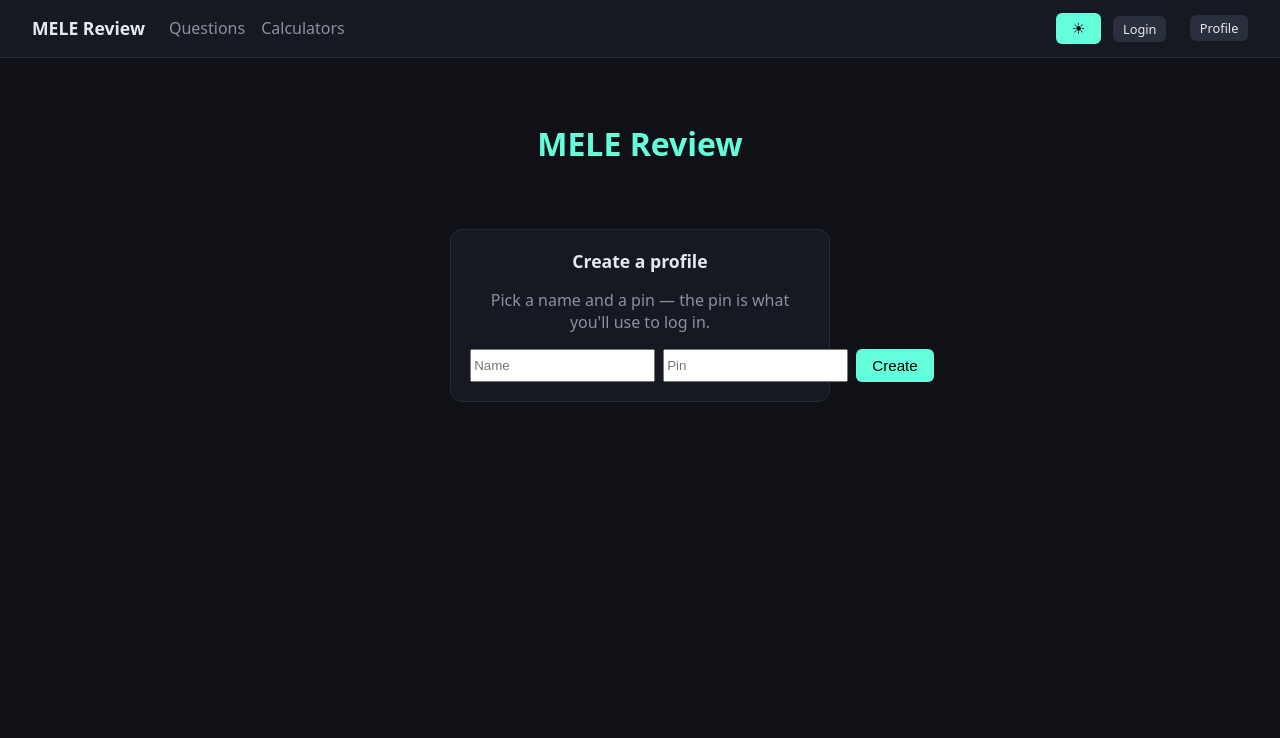
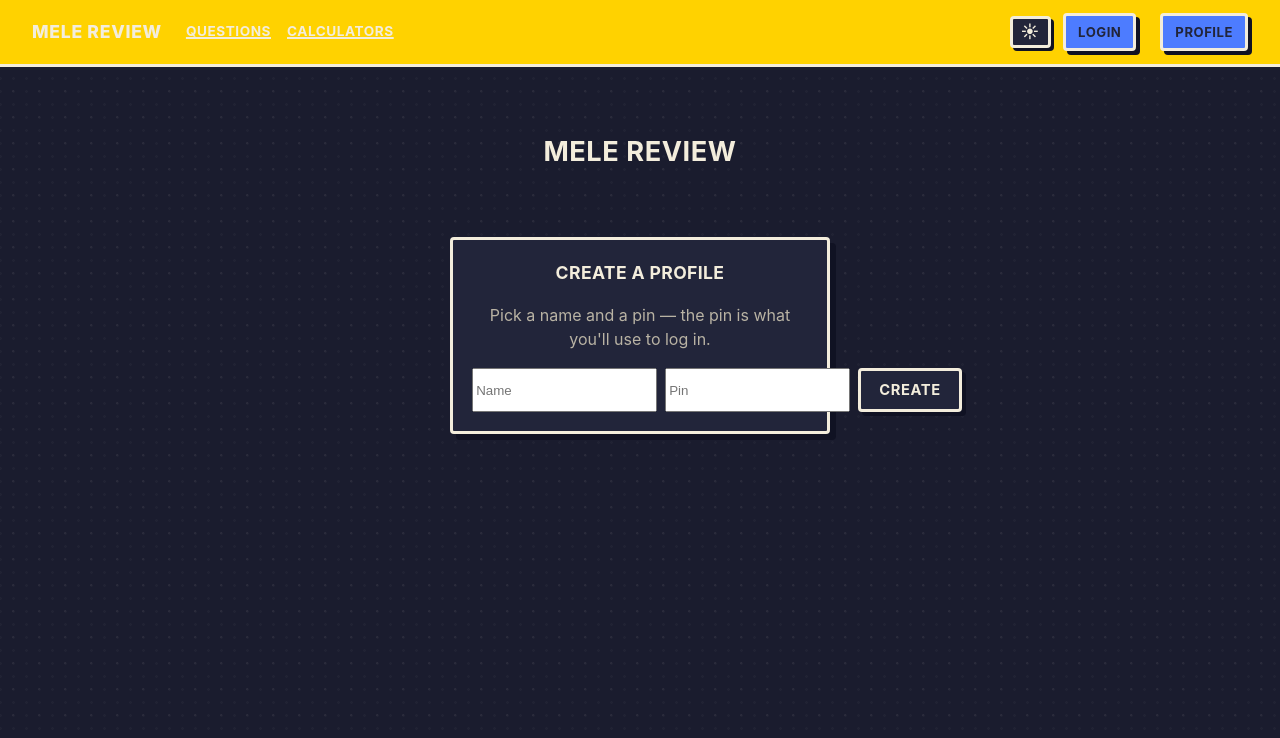
Before and after one commit to NovaProtocol/MELEReviewSite, a FastAPI app: page /login in a window 1280 px wide. Shown: the top 738 px of the page. Run offline with FastAPI, Linux system fonts and the light colour scheme.

Commit message:
feat: neo-brutalism theme (light + dark)

```diff
--- a/web/static/css/main.css
+++ b/web/static/css/main.css
@@ -1,146 +1,397 @@
-:root {
-    --bg: #0f1117;
-    --panel: #161922;
-    --border: #262a36;
-    --text: #e6e8ee;
-    --muted: #8b90a0;
-    --accent: #64ffda;
-    --danger: #ff6b6b;
-    --ok: #3ddc84;
-    --bad: #ff6b6b;
+/* ============================================================
+   MELE Review — Neo-brutalism theme (light + dark)
+   ============================================================ */
+
+/* ---------- shared layout ---------- */
+* { box-sizing: border-box; }
+body { margin: 0; font-family: 'Space Grotesk', 'Inter', system-ui, sans-serif; line-height: 1.55; }
+a { text-decoration: none; }
+
+/* ============================================================
+   NEO-BRUTALISM (dark)
+   ============================================================ */
+body.theme-neo-dark {
+  --ink: #f3eddc;
+  --muted-ink: #b9b3a4;
+  --paper: #1a1c2e;
+  --paper-2: #22253a;
+  --shadow: #101223;
+  --accent: #ffd200;
+  --red: #ff5a5f;
+  --blue: #4d7cff;
+  --mint: #17c3a6;
+  --border: 3px solid #f3eddc;
+  --r: 4px;
+  background: var(--paper);
+  color: var(--ink);
+  background-image:
+    radial-gradient(rgba(243, 237, 220, 0.045) 1px, transparent 1.6px),
+    radial-gradient(rgba(243, 237, 220, 0.03) 1px, transparent 1.6px);
+  background-size: 26px 26px, 13px 13px;
+  background-position: 0 0, 7px 7px;
 }
-.theme-neo-light {
-    --bg: #f4f5f7;
-    --panel: #ffffff;
-    --border: #d1d5db;
-    --text: #1f2937;
-    --muted: #6b7280;
-    --accent: #059669;
-    --danger: #dc2626;
-    --ok: #16a34a;
-    --bad: #dc2626;
+
+/* ============================================================
+   NEO-BRUTALISM (light)
+   ============================================================ */
+body.theme-neo-light {
+  --ink: #1a1a22;
+  --muted-ink: #6b6a72;
+  --paper: #fbf6ec;
+  --paper-2: #ffffff;
+  --shadow: #1a1a22;
+  --accent: #ffd200;
+  --red: #ff5a5f;
+  --blue: #4d7cff;
+  --mint: #17c3a6;
+  --border: 3px solid #1a1a22;
+  --r: 4px;
+  background: var(--paper);
+  color: var(--ink);
+  background-image:
+    radial-gradient(rgba(26, 26, 34, 0.05) 1px, transparent 1.6px),
+    radial-gradient(rgba(26, 26, 34, 0.03) 1px, transparent 1.6px);
+  background-size: 26px 26px, 13px 13px;
+  background-position: 0 0, 7px 7px;
 }
-.theme-neo-dark {
-    --bg: #0f1117;
-    --panel: #161922;
-    --border: #262a36;
-    --text: #e6e8ee;
-    --muted: #8b90a0;
-    --accent: #64ffda;
-    --danger: #ff6b6b;
-    --ok: #3ddc84;
-    --bad: #ff6b6b;
+
+/* ---------- global: text, links, headings ---------- */
+a { color: var(--blue); }
+a:hover { text-decoration: underline; }
+h1, h2, h3, h4 { text-transform: uppercase; letter-spacing: .02em; color: var(--ink); }
+
+/* ---------- nav (topnav) ---------- */
+.topnav {
+  display: flex;
+  align-items: center;
+  gap: 1.5rem;
+  padding: 0.8rem 2rem;
+  background: var(--accent);
+  border-bottom: var(--border);
 }
-* { box-sizing: border-box; }
-body { background: var(--bg); color: var(--text); font-family: system-ui, sans-serif; margin: 0; }
-a { color: var(--accent); text-decoration: none; }
-
-.topnav { display: flex; align-items: center; gap: 1.5rem; padding: 0.8rem 2rem; border-bottom: 1px solid var(--border); background: var(--panel); }
-.topnav .brand { font-weight: 700; font-size: 1.1rem; color: var(--text); }
+.topnav .brand {
+  font-weight: 800;
+  font-size: 1.1rem;
+  color: var(--ink);
+  text-transform: uppercase;
+  letter-spacing: .04em;
+  text-decoration: none;
+}
 .nav-links { display: flex; gap: 1rem; }
-.nav-links a { color: var(--muted); }
-.nav-links a:hover { color: var(--text); }
+.nav-links a {
+  color: var(--ink);
+  font-weight: 700;
+  text-transform: uppercase;
+  font-size: .85rem;
+  letter-spacing: .04em;
+  text-decoration: underline;
+  text-decoration-thickness: 2px;
+}
+.nav-links a:hover { text-decoration-thickness: 3px; }
 .nav-right { margin-left: auto; display: flex; align-items: center; gap: 0.75rem; }
 #nav-logged-in { display: flex; align-items: center; gap: 0.75rem; }
-.btn-icon { background: transparent; border: 1px solid var(--border); color: var(--text); cursor: pointer; font-size: 1.1rem; padding: 0.25rem 0.5rem; border-radius: 6px; line-height: 1; }
-.btn-icon:hover { border-color: var(--accent); color: var(--accent); }
 
+/* ---------- buttons ---------- */
+.btn {
+  display: inline-flex;
+  align-items: center;
+  justify-content: center;
+  gap: 6px;
+  padding: 10px 18px;
+  font-size: .92rem;
+  font-weight: 700;
+  cursor: pointer;
+  font-family: inherit;
+  text-decoration: none;
+  background: var(--paper-2);
+  color: var(--ink);
+  border: var(--border);
+  border-radius: var(--r);
+  box-shadow: 4px 4px 0 0 var(--shadow);
+  text-transform: uppercase;
+  letter-spacing: .04em;
+  transition: box-shadow 60ms, transform 60ms;
+}
+.btn:hover { box-shadow: 2px 2px 0 0 var(--shadow); transform: translate(2px, 2px); text-decoration: none; }
+.btn:active { box-shadow: none; transform: translate(4px, 4px); }
+.btn-primary { background: var(--accent); color: var(--ink); }
+.btn-secondary { background: var(--blue); color: var(--paper-2); }
+.btn-danger { background: var(--red); color: var(--paper-2); }
+.btn-sm { padding: 6px 12px; font-size: .82rem; }
+.btn-icon {
+  background: var(--paper-2);
+  border: var(--border);
+  color: var(--ink);
+  cursor: pointer;
+  font-size: 1.1rem;
+  padding: 0.25rem 0.5rem;
+  border-radius: var(--r);
+  line-height: 1;
+  box-shadow: 3px 3px 0 0 var(--shadow);
+  transition: box-shadow 60ms, transform 60ms;
+}
+.btn-icon:hover { box-shadow: 1px 1px 0 0 var(--shadow); transform: translate(2px, 2px); }
+.btn-ghost { background: var(--paper-2); color: var(--ink); }
+
+/* ---------- main / container ---------- */
 main { padding: 2rem; }
 .container { max-width: 1000px; margin: 0 auto; }
 .narrow { max-width: 560px; }
-h1 { color: var(--accent); margin: 0 0 0.5rem; }
-.subtitle { color: var(--muted); margin-bottom: 2rem; }
-.back-link { color: var(--muted); display: inline-block; margin-bottom: 1rem; }
+h1 { font-size: 1.7rem; margin: 0 0 0.5rem; color: var(--ink); }
+.subtitle { color: var(--muted-ink); margin-bottom: 2rem; font-weight: 600; }
+.back-link { color: var(--muted-ink); display: inline-block; margin-bottom: 1rem; }
 
-.btn { padding: 0.5rem 1rem; background: var(--accent); color: #000; border: none; border-radius: 6px; cursor: pointer; font-size: 0.95rem; }
-.btn-secondary { background: #2a2f3d; color: var(--text); }
-.btn-danger { background: var(--danger); color: #fff; }
-.btn-sm { padding: 0.25rem 0.6rem; font-size: 0.8rem; }
-
+/* ---------- forms ---------- */
 .form-group { margin-bottom: 1rem; }
-.form-group label { display: block; color: var(--muted); margin-bottom: 0.3rem; font-size: 0.85rem; }
-.form-group input, .form-group select, .form-group textarea {
-  width: 100%; padding: 0.5rem; background: var(--panel); border: 1px solid var(--border);
-  border-radius: 6px; color: var(--text); font-size: 0.95rem;
+.form-group label { display: block; color: var(--muted-ink); margin-bottom: 0.3rem; font-size: 0.85rem; font-weight: 600; }
+.form-group input,
+.form-group select,
+.form-group textarea {
+  width: 100%;
+  padding: 10px 12px;
+  background: var(--paper-2);
+  border: var(--border);
+  border-radius: var(--r);
+  color: var(--ink);
+  font-size: 0.95rem;
+  font-weight: 600;
+  font-family: inherit;
+}
+.form-group input::placeholder,
+.form-group textarea::placeholder { color: var(--muted-ink); }
+.form-group input:focus,
+.form-group select:focus,
+.form-group textarea:focus {
+  outline: 3px solid var(--accent);
 }
 .row2 { display: grid; grid-template-columns: 1fr 1fr; gap: 1rem; }
 .form-actions { display: flex; gap: 0.75rem; margin-top: 1rem; }
-.error-text { color: var(--danger); }
-.muted { color: var(--muted); }
+.error-text { color: var(--red); }
+.muted { color: var(--muted-ink); }
 .hidden { display: none; }
 
-/* login */
+/* ---------- login ---------- */
 .login-wrap { max-width: 760px; margin: 2rem auto; text-align: center; }
-.login-sub { color: var(--muted); }
+.login-sub { color: var(--muted-ink); }
+.login-hint { color: var(--muted-ink); font-size: 0.8rem; font-style: italic; margin: 0.5rem 0 0; }
 .account-grid { display: flex; flex-wrap: wrap; gap: 1rem; justify-content: center; margin: 2rem 0; }
 .account-card {
-  width: 120px; padding: 1.2rem 0.5rem; background: var(--panel); border: 1px solid var(--border);
-  border-radius: 12px; cursor: pointer; display: flex; flex-direction: column; align-items: center; gap: 0.5rem;
+  width: 120px;
+  padding: 1.2rem 0.5rem;
+  background: var(--paper-2);
+  border: var(--border);
+  border-radius: var(--r);
+  cursor: pointer;
+  display: flex;
+  flex-direction: column;
+  align-items: center;
+  gap: 0.5rem;
+  color: var(--ink);
+  font-weight: 700;
+  box-shadow: 4px 4px 0 0 var(--shadow);
+  transition: box-shadow 60ms, transform 60ms;
 }
-.account-card:hover { border-color: var(--accent); }
+.account-card:hover { box-shadow: 2px 2px 0 0 var(--shadow); transform: translate(2px, 2px); }
 .account-card .avatar {
-  width: 48px; height: 48px; border-radius: 50%; background: var(--accent); color: #000;
-  display: flex; align-items: center; justify-content: center; font-weight: 700; font-size: 1.3rem;
+  width: 48px;
+  height: 48px;
+  border-radius: 8px;
+  background: var(--accent);
+  color: var(--ink);
+  border: 2px solid var(--ink);
+  display: flex;
+  align-items: center;
+  justify-content: center;
+  font-weight: 700;
+  font-size: 1.3rem;
 }
-.add-account { margin: 1.5rem auto 0; max-width: 380px; background: var(--panel); border: 1px solid var(--border); border-radius: 12px; padding: 1.2rem; }
-.add-account h2 { margin: 0 0 0.4rem; font-size: 1.1rem; color: var(--text); }
+.add-account {
+  margin: 1.5rem auto 0;
+  max-width: 380px;
+  background: var(--paper-2);
+  border: var(--border);
+  border-radius: var(--r);
+  padding: 1.2rem;
+  box-shadow: 6px 6px 0 0 var(--shadow);
+}
+.add-account h2 { margin: 0 0 0.4rem; font-size: 1.1rem; color: var(--ink); }
 .add-account-form { display: flex; gap: 0.5rem; margin-top: 0.9rem; }
 .empty-state { margin: 1rem 0; }
 .empty-state .login-sub { font-size: 1rem; }
+
+/* ---------- pin overlay ---------- */
 .pin-overlay { position: fixed; inset: 0; background: rgba(0,0,0,0.7); display: flex; align-items: center; justify-content: center; }
 .pin-overlay[hidden] { display: none; }
-.pin-card { background: var(--panel); border: 1px solid var(--border); border-radius: 12px; padding: 2rem; width: 300px; text-align: center; }
+.pin-card {
+  background: var(--paper-2);
+  border: var(--border);
+  border-radius: var(--r);
+  padding: 2rem;
+  width: 300px;
+  text-align: center;
+  box-shadow: 8px 8px 0 0 var(--shadow);
+}
 .pin-card input { margin: 1rem 0; font-size: 1.2rem; text-align: center; }
 .pin-actions { display: flex; gap: 0.5rem; justify-content: center; }
 
-/* questions */
-.q-toolbar { display: flex; gap: 0.75rem; align-items: center; margin-bottom: 1.5rem; flex-wrap: wrap; }
-.q-toolbar input, .q-toolbar select { background: var(--panel); border: 1px solid var(--border); border-radius: 6px; color: var(--text); padding: 0.5rem; }
+/* ---------- questions ---------- */
+.q-toolbar {
+  display: flex;
+  gap: 0.75rem;
+  align-items: center;
+  margin-bottom: 1.5rem;
+  flex-wrap: wrap;
+}
+.q-toolbar input,
+.q-toolbar select {
+  background: var(--paper-2);
+  border: var(--border);
+  border-radius: var(--r);
+  color: var(--ink);
+  padding: 10px 12px;
+  font-weight: 600;
+  font-family: inherit;
+}
+.q-toolbar input::placeholder { color: var(--muted-ink); }
+.q-toolbar input:focus { outline: 3px solid var(--accent); }
 .q-toolbar input { flex: 1; min-width: 200px; }
-.toggle { color: var(--muted); font-size: 0.9rem; display: flex; align-items: center; gap: 0.4rem; }
-.q-card { background: var(--panel); border: 1px solid var(--border); border-radius: 10px; padding: 1.2rem; margin-bottom: 1rem; }
+.toggle { color: var(--muted-ink); font-size: 0.9rem; display: flex; align-items: center; gap: 0.4rem; }
+
+.q-card {
+  background: var(--paper-2);
+  border: var(--border);
+  border-radius: var(--r);
+  padding: 1.2rem;
+  margin-bottom: 1rem;
+  box-shadow: 6px 6px 0 0 var(--shadow);
+}
 .q-card.inactive { opacity: 0.55; border-style: dashed; }
-.q-text { margin: 0 0 0.75rem; font-size: 1.05rem; }
+.q-text { margin: 0 0 0.75rem; font-size: 1.05rem; font-weight: 700; }
 .q-tags { display: flex; gap: 0.4rem; flex-wrap: wrap; margin-bottom: 0.75rem; }
-.q-tag { background: #1d2333; color: var(--accent); border-radius: 20px; padding: 0.15rem 0.6rem; font-size: 0.75rem; }
+.q-tag {
+  background: var(--blue);
+  color: var(--paper-2);
+  border: 2px solid var(--ink);
+  border-radius: 20px;
+  padding: 0.15rem 0.6rem;
+  font-size: 0.75rem;
+  font-weight: 700;
+  text-transform: uppercase;
+}
 .q-choices { display: grid; gap: 0.4rem; }
-.q-choice { text-align: left; padding: 0.6rem 0.8rem; background: #1c212d; border: 1px solid var(--border); border-radius: 6px; color: var(--text); cursor: pointer; font-size: 0.95rem; }
-.q-choice:hover { border-color: var(--accent); }
-.q-choice.chosen { border-color: var(--accent); background: #14332c; }
+.q-choice {
+  text-align: left;
+  padding: 0.6rem 0.8rem;
+  background: var(--paper);
+  border: var(--border);
+  border-radius: var(--r);
+  color: var(--ink);
+  cursor: pointer;
+  font-size: 0.95rem;
+  font-weight: 600;
+  box-shadow: 3px 3px 0 0 var(--shadow);
+  transition: box-shadow 60ms, transform 60ms;
+}
+.q-choice:hover { box-shadow: 1px 1px 0 0 var(--shadow); transform: translate(2px, 2px); }
+.q-choice.chosen { background: var(--accent); color: var(--ink); }
+.q-choice:disabled { opacity: 0.5; cursor: default; box-shadow: none; transform: none; }
 .q-feedback { margin-top: 0.75rem; }
-.badge { display: inline-block; padding: 0.2rem 0.6rem; border-radius: 20px; font-size: 0.75rem; font-weight: 600; margin-right: 0.4rem; }
-.badge.ok { background: #123524; color: var(--ok); }
-.badge.bad { background: #3a1616; color: var(--bad); }
-.reveal { color: var(--accent); margin: 0.4rem 0 0; }
-.q-solution { background: #1c212d; border-radius: 6px; padding: 0.75rem; margin-top: 0.5rem; font-size: 0.9rem; color: var(--muted); }
-.login-hint { color: var(--muted); font-size: 0.8rem; font-style: italic; margin: 0.5rem 0 0; }
-.q-choice:disabled { opacity: 0.5; cursor: default; }
+
+.badge {
+  display: inline-block;
+  padding: 0.2rem 0.6rem;
+  border-radius: 20px;
+  font-size: 0.75rem;
+  font-weight: 700;
+  margin-right: 0.4rem;
+  border: 2px solid var(--ink);
+}
+.badge.ok { background: var(--mint); color: var(--paper-2); }
+.badge.bad { background: var(--red); color: var(--paper-2); }
+.reveal { color: var(--ink); margin: 0.4rem 0 0; font-weight: 800; }
+.q-solution {
+  background: var(--ink);
+  color: var(--paper);
+  border: 3px solid var(--ink);
+  border-radius: var(--r);
+  padding: 0.75rem;
+  margin-top: 0.5rem;
+  font-size: 0.9rem;
+}
 .q-actions { display: flex; align-items: center; gap: 0.75rem; margin-top: 0.75rem; }
 
-/* calculators */
+/* ---------- calculators ---------- */
 .cycle-grid { display: grid; grid-template-columns: repeat(auto-fill, minmax(260px, 1fr)); gap: 1rem; }
-.cycle-card { background: var(--panel); border: 1px solid var(--border); border-radius: 10px; padding: 1.2rem; color: var(--text); }
-.cycle-card:hover { border-color: var(--accent); }
-.cycle-card h3 { color: var(--accent); margin: 0 0 0.4rem; }
-.cycle-card p { margin: 0; color: var(--muted); font-size: 0.85rem; }
-.result-box { margin-top: 1rem; background: var(--panel); border: 1px solid var(--border); border-radius: 8px; padding: 1rem; }
+.cycle-card {
+  background: var(--paper-2);
+  border: var(--border);
+  border-radius: var(--r);
+  padding: 1.2rem;
+  color: var(--ink);
+  box-shadow: 6px 6px 0 0 var(--shadow);
+  transition: box-shadow 60ms, transform 60ms;
+}
+.cycle-card:hover { box-shadow: 3px 3px 0 0 var(--shadow); transform: translate(3px, 3px); }
+.cycle-card h3 { color: var(--ink); margin: 0 0 0.4rem; text-transform: uppercase; }
+.cycle-card p { margin: 0; color: var(--muted-ink); font-size: 0.85rem; }
+.result-box {
+  margin-top: 1rem;
+  background: var(--paper-2);
+  border: var(--border);
+  border-radius: var(--r);
+  padding: 1rem;
+  box-shadow: 4px 4px 0 0 var(--shadow);
+}
 .out-table { width: 100%; border-collapse: collapse; }
-.out-table td { padding: 0.4rem 0.5rem; border-bottom: 1px solid var(--border); }
+.out-table td {
+  padding: 0.4rem 0.5rem;
+  border-bottom: 2px solid var(--ink);
+  color: var(--ink);
+}
 .out-table td:last-child { text-align: right; color: var(--accent); font-weight: 600; }
 
-/* thermo workspace */
+/* ---------- thermo workspace ---------- */
 .workspace { display: grid; grid-template-columns: 300px 1fr; gap: 1.5rem; }
-#diagram { background: #0a0a0f; border: 1px solid var(--border); border-radius: 8px; padding: 1rem; min-height: 400px; }
+#diagram {
+  background: var(--ink);
+  border: var(--border);
+  border-radius: var(--r);
+  padding: 1rem;
+  min-height: 400px;
+}
 .plot-controls { display: flex; align-items: center; gap: 0.5rem; margin-bottom: 0.5rem; }
-.plot-hint { color: var(--muted); font-size: 0.8rem; margin-right: auto; }
-.plot-controls .btn { padding: 0.25rem 0.6rem; font-size: 0.8rem; background: #222; color: #ccc; border: 1px solid #444; }
-.plot-controls .btn.active { background: var(--accent); color: #000; }
-.status { color: var(--muted); font-size: 0.85rem; margin: 0.5rem 0; min-height: 1.2rem; }
-.status.error { color: var(--danger); }
+.plot-hint { color: var(--muted-ink); font-size: 0.8rem; margin-right: auto; }
+.plot-controls .btn {
+  padding: 0.25rem 0.6rem;
+  font-size: 0.8rem;
+  box-shadow: 3px 3px 0 0 var(--shadow);
+}
+.plot-controls .btn.active {
+  background: var(--accent);
+  color: var(--ink);
+  box-shadow: none;
+  transform: translate(3px, 3px);
+}
+.status { color: var(--muted-ink); font-size: 0.85rem; margin: 0.5rem 0; min-height: 1.2rem; }
+.status.error { color: var(--red); }
 #state-table { width: 100%; border-collapse: collapse; margin-top: 1rem; }
-#state-table th, #state-table td { padding: 0.5rem; border-bottom: 1px solid var(--border); text-align: right; font-size: 0.9rem; }
-#state-table th { color: var(--accent); font-size: 0.8rem; }
-.state-slot { border: 1px solid var(--border); border-radius: 6px; padding: 0.6rem; margin-bottom: 0.6rem; }
+#state-table th,
+#state-table td {
+  padding: 0.5rem;
+  border-bottom: 2px solid var(--ink);
+  text-align: right;
+  font-size: 0.9rem;
+  color: var(--ink);
+}
+#state-table th { font-size: 0.8rem; }
+.state-slot { border: var(--border); border-radius: var(--r); padding: 0.6rem; margin-bottom: 0.6rem; }
 .state-grid { display: grid; grid-template-columns: repeat(2, 1fr); gap: 0.4rem; }
-.state-cell label { display: block; color: var(--muted); font-size: 0.75rem; }
-@media (max-width: 768px) { .workspace { grid-template-columns: 1fr; } .row2 { grid-template-columns: 1fr; } }
+.state-cell label { display: block; color: var(--muted-ink); font-size: 0.75rem; }
+
+/* ---------- responsive ---------- */
+@media (max-width: 768px) {
+  .workspace { grid-template-columns: 1fr; }
+  .row2 { grid-template-columns: 1fr; }
+  .topnav { flex-wrap: wrap; gap: 10px; }
+  .nav-links { order: 3; width: 100%; }
+}
```
